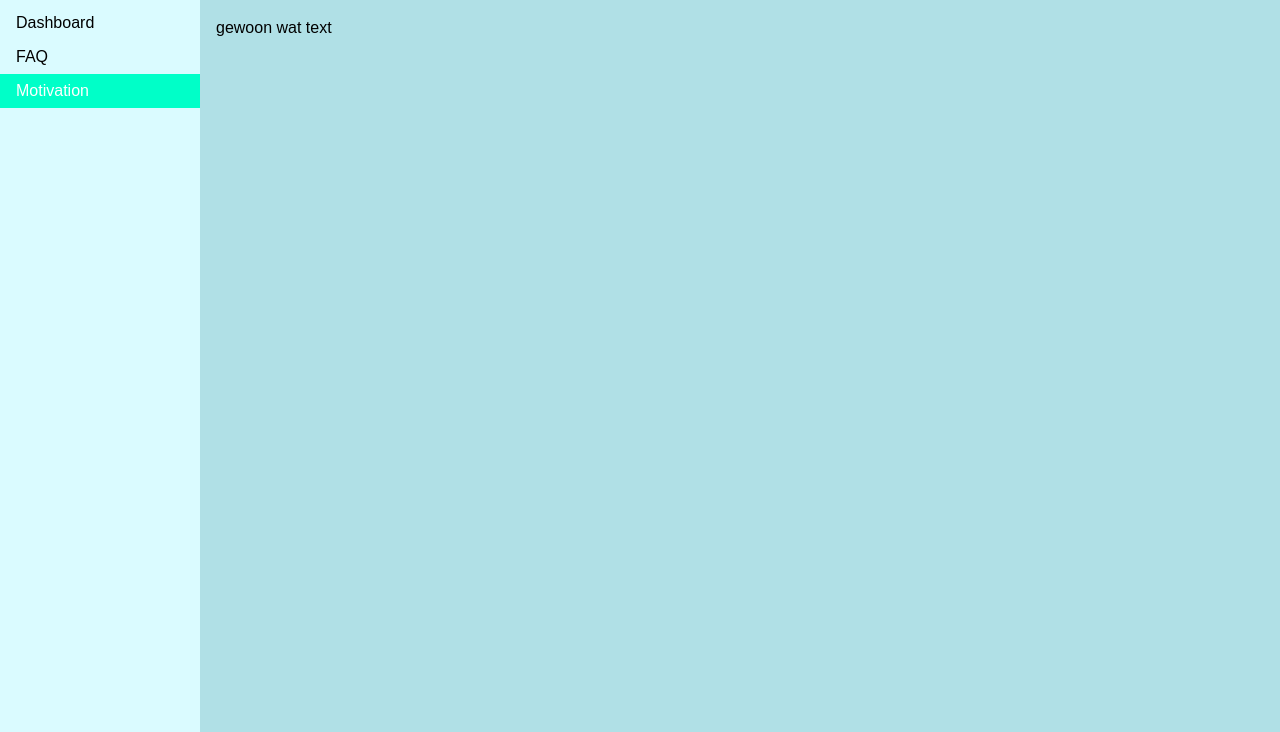
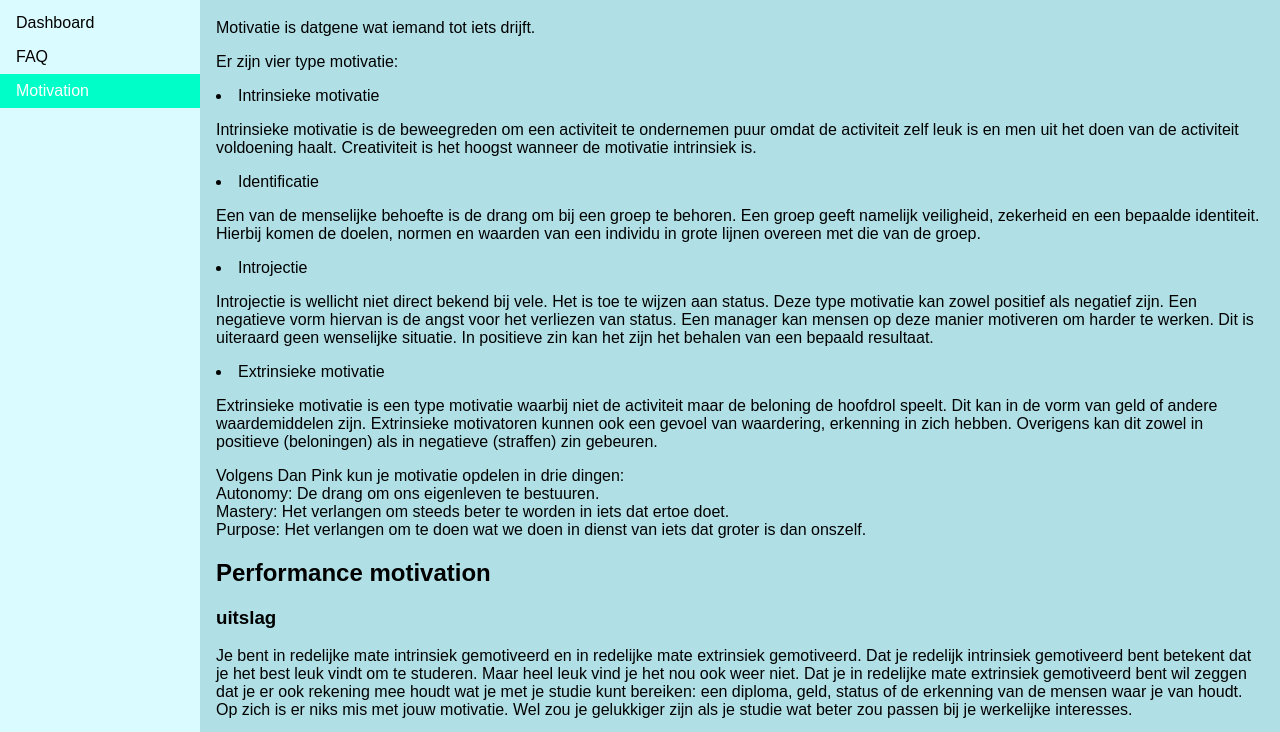
Before and after one commit to over0067/over0067.github.io, a plain HTML site: page motivation.html in a window 1280 px wide. Shown: the part 62-794 px from the top of the page. Drawn offline with Linux system fonts and the light colour scheme.

Commit message:
ove0067.github.io

```diff
--- a/motivation.html
+++ b/motivation.html
@@ -15,7 +15,54 @@
       <div class="layout">
       <h1>motivation</h1>
       <div>
-        <p>gewoon wat text</p>
+        <p>Motivatie is datgene wat iemand tot iets drijft.</p>
+        <p>Er zijn vier type motivatie:</p>
+        <li>Intrinsieke motivatie</li>
+        <p>
+          Intrinsieke motivatie is de beweegreden om een activiteit te
+          ondernemen puur omdat de activiteit zelf leuk is en men uit het doen
+          van de activiteit voldoening haalt. Creativiteit is het hoogst wanneer
+          de motivatie intrinsiek is.
+        </p>
+        <li>Identificatie</li>
+        <p>
+          Een van de menselijke behoefte is de drang om bij een groep te
+          behoren. Een groep geeft namelijk veiligheid, zekerheid en een
+          bepaalde identiteit. Hierbij komen de doelen, normen en waarden van
+          een individu in grote lijnen overeen met die van de groep.
+        </p>
+        <li>Introjectie</li>
+        <p>
+          Introjectie is wellicht niet direct bekend bij vele. Het is toe te
+          wijzen aan status. Deze type motivatie kan zowel positief als negatief
+          zijn. Een negatieve vorm hiervan is de angst voor het verliezen van
+          status. Een manager kan mensen op deze manier motiveren om harder te
+          werken. Dit is uiteraard geen wenselijke situatie. In positieve zin
+          kan het zijn het behalen van een bepaald resultaat.
+        </p>
+        <li>Extrinsieke motivatie</li>
+        <p>
+          Extrinsieke motivatie is een type motivatie waarbij niet de activiteit
+          maar de beloning de hoofdrol speelt. Dit kan in de vorm van geld of
+          andere waardemiddelen zijn. Extrinsieke motivatoren kunnen ook een
+          gevoel van waardering, erkenning in zich hebben. Overigens kan dit
+          zowel in positieve (beloningen) als in negatieve (straffen) zin
+          gebeuren.
+        </p>
+
+        <p>Volgens Dan Pink kun je motivatie opdelen in drie dingen:</br>Autonomy: De drang om ons eigenleven te bestuuren. </br>Mastery: Het verlangen om steeds beter te worden in iets dat ertoe doet. </br>Purpose: Het verlangen om te doen wat we doen in dienst van iets dat groter is dan onszelf. </p>
+
+        <h2>Performance motivation</h2>
+        <h3>uitslag</h3>
+        <p>
+        Je bent in redelijke mate intrinsiek gemotiveerd en in redelijke mate extrinsiek gemotiveerd. Dat je redelijk intrinsiek gemotiveerd bent betekent dat je het best leuk vindt om te studeren. Maar heel leuk vind je het nou ook weer niet. Dat je in redelijke mate extrinsiek gemotiveerd bent wil zeggen dat je er ook rekening mee houdt wat je met je studie kunt bereiken: een diploma, geld, status of de erkenning van de mensen waar je van houdt. Op zich is er niks mis met jouw motivatie. Wel zou je gelukkiger zijn als je studie wat beter zou passen bij je werkelijke interesses.
+      </p>
+        <p>In ben het eens met mijn uitslag</p>
+        <h2>Career anchors</h2>
+        <p>Mijn twee meest belangrijke carriereankers zijn: Creativiteit(24 punten) en zekerheid(21 punten)</p>
+        <p>Ik ben het daar wel mee eens want ik ben altijd al bezig geweest met dingen maken en bedenken. En heb ook altijd wel zekeheid gewild.</p>
+        <p>Mijn carriereanker waar ik het laagst op scoorde is: Status(3 punten)
+        <p>Ook hier ben ik het mee eens want ik heb nooit echt iets om status gegeven.</p>
       </div>
       </div>
   </body>
```
